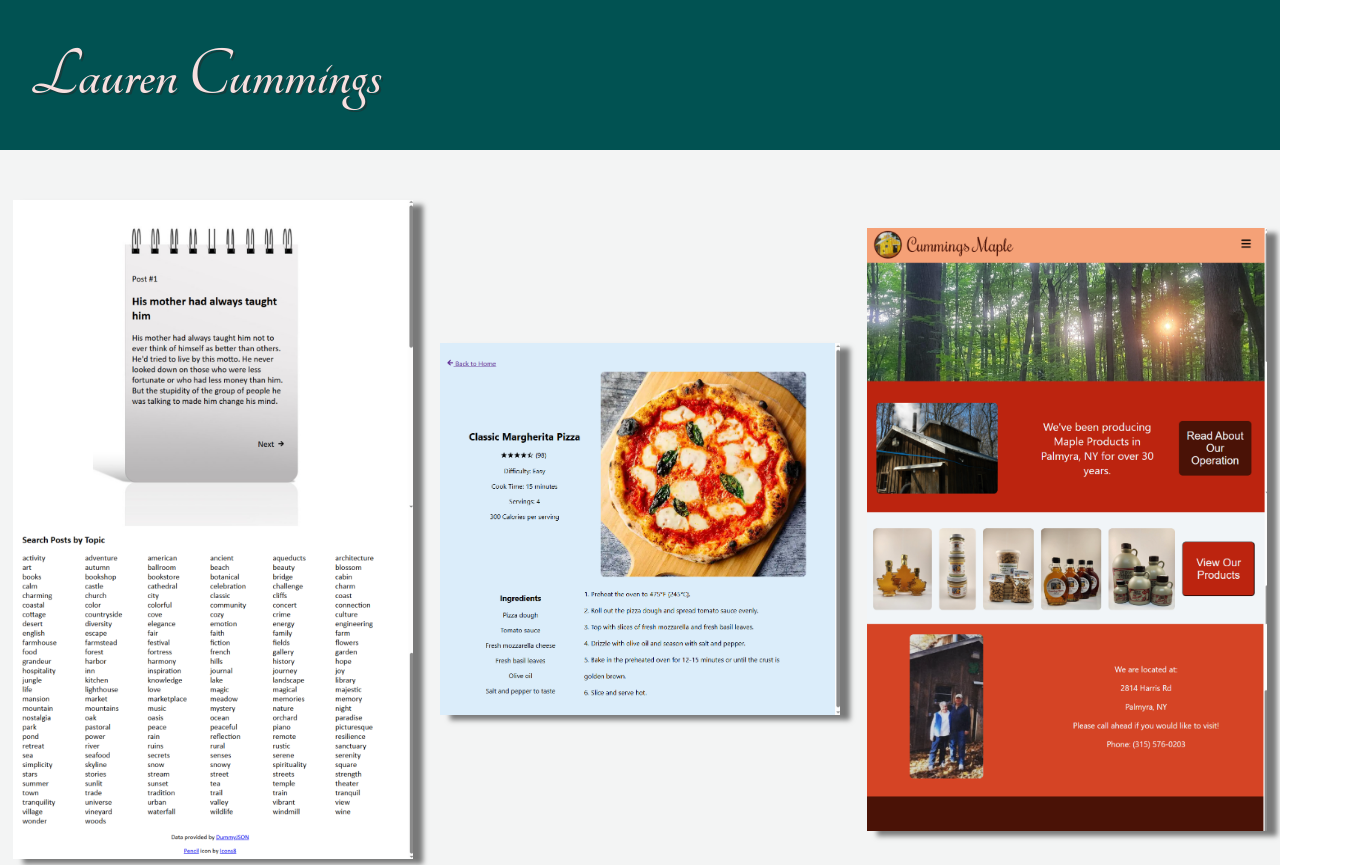
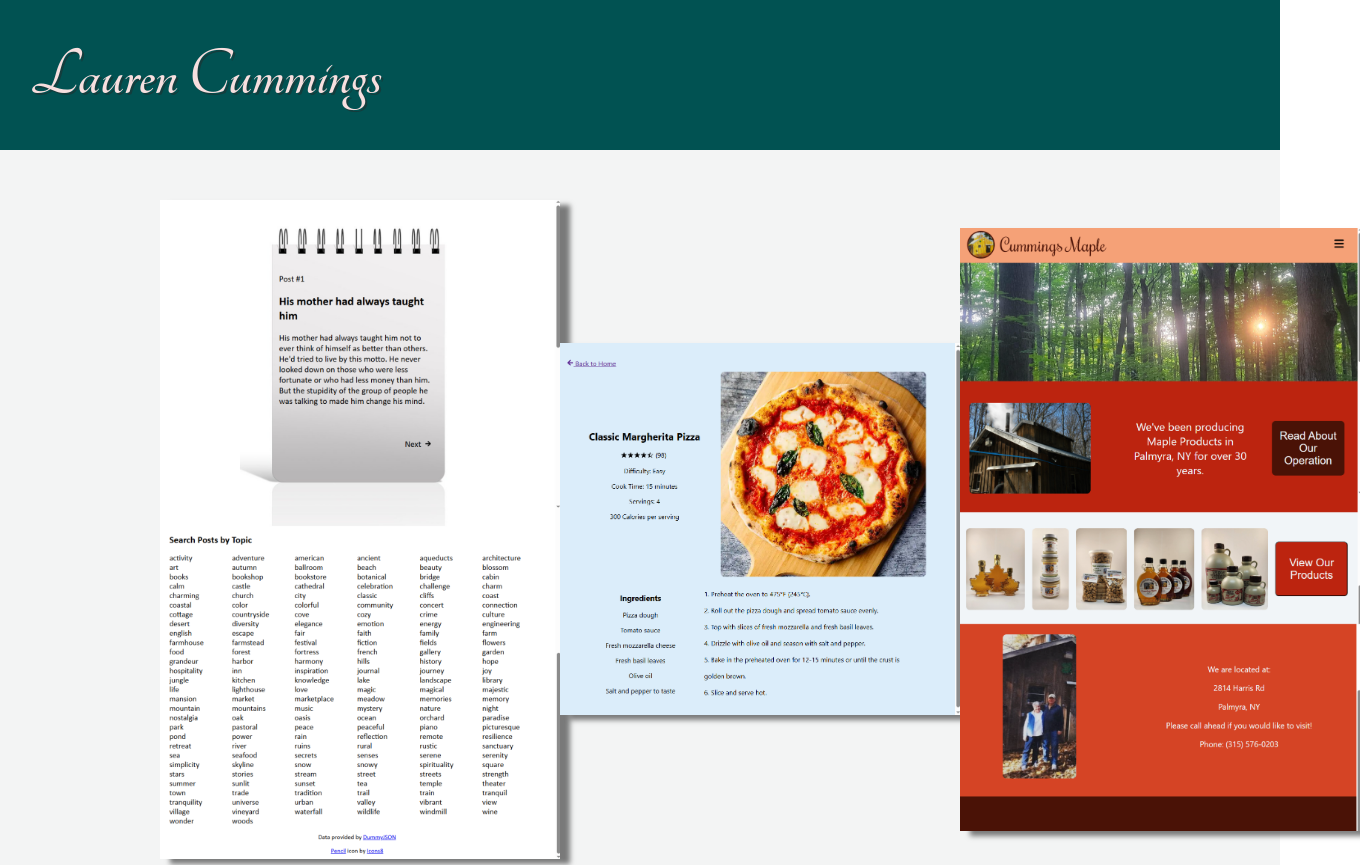
Before and after one commit to LaurenCummings/portfolio-project, a React (Vite) app: page / in a window 1280 px wide. Shown: the top 865 px of the page, 1360 px wide, since content can reach past the window. Built offline with nearby package versions, Linux system fonts and the light colour scheme.

Commit message:
adjusted project grid styling

```diff
--- a/src/css/Home.css
+++ b/src/css/Home.css
@@ -7,6 +7,8 @@
   display: grid;
   grid-template-columns: 1fr 1fr 1fr;
   padding-top: 50px;
+  width: 75%;
+  margin: auto;
 }
 
 .project {
```
